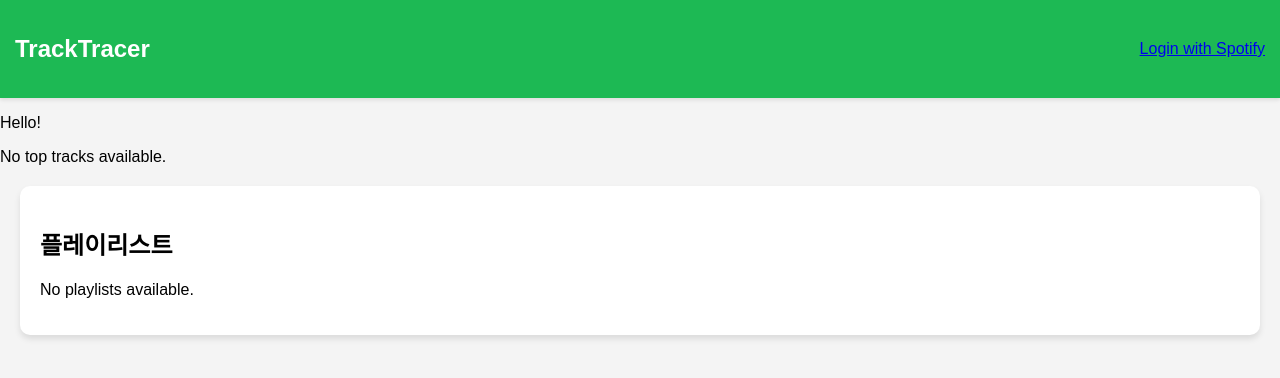
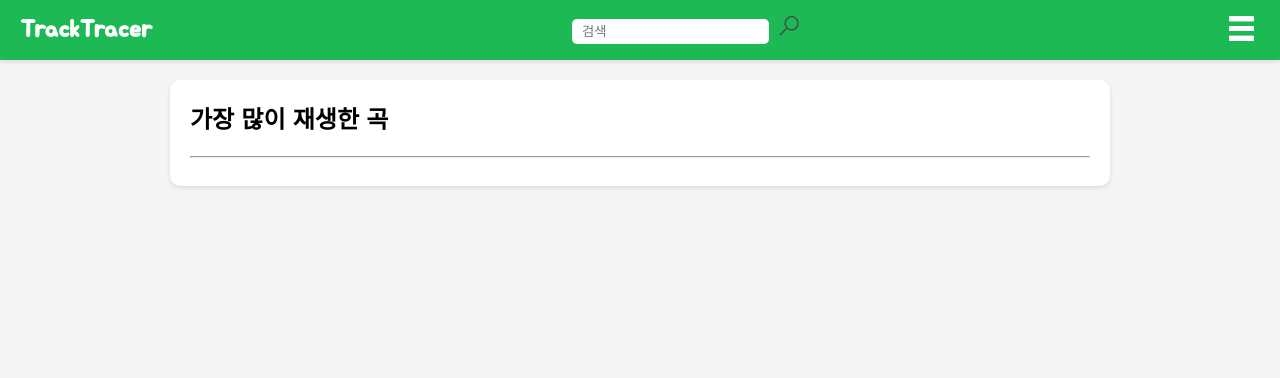
Before and after one commit to busker362/TrackTracer, a Flask app: page / in a window 1280 px wide. Shown: the top 378 px of the page. Run offline with Flask 3, Linux system fonts and the light colour scheme; parts of the project's set-up code (start-up, migrations or seed data) failed here and were passed over.

Commit message:
우측 메뉴창 구현

```diff
--- a/frontend/static/script.js
+++ b/frontend/static/script.js
@@ -1,18 +1,42 @@
+document.getElementById("open-menu-button").addEventListener("click", () => {
+    document.getElementById("side-menu").classList.add("active");
+});
+
+document.getElementById("close-menu").addEventListener("click", () => {
+    document.getElementById("side-menu").classList.remove("active");
+});
+
 function togglePlaylist(playlistId) {
     const playlistDiv = document.getElementById(`playlist-${playlistId}`);
-    if (playlistDiv.style.display === "none") {
+    if (playlistDiv.style.display === "none" || !playlistDiv.style.display) {
         playlistDiv.style.display = "block"; // 펼치기
     } else {
         playlistDiv.style.display = "none"; // 숨기기
     }
 }
-// API동작 테스트
-// async function testAPI(api) {
-//     const response = await fetch(`/test/${api}`);
-//     const result = await response.json();
-//     if (result.success) {
-//         alert(`${api} Test Success: ${api === 'youtube' ? 'Video Title: ' + result.video_title : 'Artist Info: ' + result.artist_info}`);
-//     } else {
-//         alert(`${api} Test Failed: ${result.error}`);
-//     }
-// }
+
+document.addEventListener("DOMContentLoaded", () => {
+    const sideMenu = document.getElementById("side-menu");
+    const openMenuButton = document.getElementById("open-menu-button");
+    const closeMenuButton = document.getElementById("close-menu");
+
+    // 메뉴 열기
+    openMenuButton.addEventListener("click", () => {
+        sideMenu.classList.add("active");
+    });
+
+    // 메뉴 닫기 (닫기 버튼 클릭 시)
+    closeMenuButton.addEventListener("click", () => {
+        sideMenu.classList.remove("active");
+    });
+
+    // 메뉴 외부 클릭 시 닫기
+    document.addEventListener("click", (event) => {
+        const isClickInsideMenu = sideMenu.contains(event.target);
+        const isClickOnOpenButton = openMenuButton.contains(event.target);
+
+        if (!isClickInsideMenu && !isClickOnOpenButton) {
+            sideMenu.classList.remove("active");
+        }
+    });
+});
--- a/frontend/static/style.css
+++ b/frontend/static/style.css
@@ -1,143 +1,170 @@
+/* 기본 스타일 */
 body {
-    font-family: Arial, sans-serif;
     margin: 0;
     padding: 0;
     background-color: #f4f4f4;
+    font-family: 'Jua', sans-serif;
 }
 
-header {
-    background-color: #1db954;
-    color: white;
-    padding: 15px;
+/* 헤더 스타일 */
+.header {
     display: flex;
     justify-content: space-between;
     align-items: center;
+    background-color: #1DB954;
+    padding: 10px 20px;
+    color: white;
     box-shadow: 0 2px 4px rgba(0, 0, 0, 0.1);
-}
-
-header img {
-    border-radius: 50%;
-    width: 40px;
     height: 40px;
 }
 
-.container {
+.logo h1 {
+    margin: 0;
+    font-size: 1.5rem;
+}
+
+.search-bar {
     display: flex;
-    justify-content: space-between;
-    gap: 20px;
+    align-items: center;
+}
+
+.search-bar input {
+    border: none;
+    padding: 5px 10px;
+    border-radius: 5px;
+    outline: none;
+}
+
+.search-bar button {
+    border: none;
+    background: none;
+    padding: 0 5px;
+    cursor: pointer;
+}
+
+.search-bar img {
+    width: 20px;
+    height: 20px;
+}
+
+.menu button {
+    background: none;
+    border: none;
+    cursor: pointer;
+}
+
+.menu img {
+    width: 25px;
+    height: 25px;
+}
+
+/* 메인 스타일 */
+main {
+    padding: 20px;
+    background: #fff;
+    margin: 20px auto;
+    max-width: 900px;
+    box-shadow: 0 2px 4px rgba(0, 0, 0, 0.1);
+    border-radius: 10px;
+}
+
+main h2 {
+    margin-top: 0;
+    font-size: 1.5rem;
+}
+
+/* 오른쪽 메뉴 초기 스타일 */
+.side-menu {
+    position: fixed;
+    top: 0;
+    right: -350px; /* 화면 밖 */
+    width: 300px;
+    height: 100%;
+    background-color: #fff;
+    box-shadow: -2px 0 5px rgba(0, 0, 0, 0.1);
+    transition: right 0.3s ease;
+    z-index: 1000;
     padding: 20px;
 }
 
-.left, .right {
-    flex: 1;
-    background: white;
-    padding: 20px;
+.side-menu.active {
+    right: 0; /* 화면에 보이도록 이동 */
+}
+
+#close-menu {
+    font-size: 1.5em;
+    border: none;
+    background: none;
+    cursor: pointer;
+    position: absolute;
+    top: 10px;
+    right: 10px;
+}
+
+.side-menu h3 {
+    font-size: 1.5rem;
+    color: #000;
+    margin-bottom: 15px;
+}
+
+.side-menu ul {
+    list-style: none;
+    padding: 0;
+}
+
+.side-menu ul li button {
+    background-color: #1DB954;
+    color: white;
+    border: none;
+    padding: 10px;
+    margin: 5px 0;
+    cursor: pointer;
+    border-radius: 5px;
+    text-align: left;
+    width: 100%;
+}
+
+.side-menu ul li button:hover {
+    background-color: #218838;
+}
+
+/* 플레이리스트 스타일 */
+#playlist-list {
+    list-style: none;
+    padding: 0;
+    margin: 0;
+    display: flex;
+    flex-wrap: wrap;
+    justify-content: center;
+    gap: 20px;
+}
+
+#playlist-list li {
+    display: flex;
+    flex-direction: column;
+    align-items: center;
+    margin: 10px;
+}
+
+iframe {
+    width: 300px;
+    height: 380px;
+    border: none;
     border-radius: 10px;
     box-shadow: 0 4px 6px rgba(0, 0, 0, 0.1);
 }
 
-.left ul, .right ul {
-    list-style: none;
-    padding: 0;
-}
-
-.left li {
-    margin-bottom: 20px;
-    padding: 10px;
-    border-bottom: 1px solid #ccc;
-}
-
-.left h3 {
-    margin: 0 0 5px;
-    font-size: 1.2em;
-}
-
-.left p {
-    margin: 5px 0;
-    color: #666;
-}
-.right {
-    margin: 20px;
-    padding: 20px;
-    background-color: #fff;
-    border-radius: 10px;
-    box-shadow: 0 4px 6px rgba(0, 0, 0, 0.1);
-}
-
-#playlist-list {
-    list-style: none;
-    padding: 0;
-}
-
-#playlist-list li {
-    margin-bottom: 10px;
-}
-
-.playlist-button {
-    display: block;
-    width: 100%;
-    padding: 10px;
-    font-size: 1em;
-    background-color: #1db954;
+.namebackground {
+    background-color: #1DB954;
+    display: flex;
+    align-items: center;
+    justify-content: center;
+    border-radius: 50px;
+    padding: 10px 20px;
     color: white;
-    border: none;
-    border-radius: 5px;
-    text-align: left;
     cursor: pointer;
 }
 
-.playlist-button:hover {
-    background-color: #17a34a;
-}
-
-.playlist-embed {
-    margin-top: 10px;
-    border-radius: 10px;
-    overflow: hidden;
-}
-
-.track-list {
-    list-style: none;
-    padding: 0;
-    display: flex;
-    flex-direction: column;
-    gap: 20px;
-}
-
-.track-item {
-    display: flex;
-    align-items: flex-start;
-    gap: 20px;
-    background-color: #fff;
-    padding: 15px;
-    border-radius: 10px;
-    box-shadow: 0 4px 6px rgba(0, 0, 0, 0.1);
-}
-
-.album-art img {
-    width: 150px;
-    height: 150px;
-    border-radius: 10px;
-    object-fit: cover;
-    box-shadow: 0 4px 6px rgba(0, 0, 0, 0.1);
-}
-
-.track-info {
-    flex: 1;
-}
-
-.track-info h3 {
-    margin: 0 0 10px;
-    font-size: 1.5em;
-    color: #333;
-}
-
-.track-info p {
-    margin: 5px 0;
-    color: #666;
-}
-
-audio {
-    margin-top: 10px;
-    width: 100%;
-}
+/* .namebackground:hover {
+    background-color: #218838;
+} */
--- a/frontend/templates/home.html
+++ b/frontend/templates/home.html
@@ -3,99 +3,88 @@
 <head>
     <meta charset="UTF-8">
     <meta name="viewport" content="width=device-width, initial-scale=1.0">
-    <title>Home</title>
-
-    <link rel="stylesheet" type="text/css" href="{{ url_for('static', filename = 'style.css') }}">
-    <script src="{{ url_for('static', filename='script.js') }}"></script>
-
-    <!--link태그를 이용해서 외부 css와 연결 하기 위해 사용
-        rel='styleheet' html 문서가 연결된 파일이 css임을 나타낸다.
-        type = 파일의 형식을 작성함 (css파일이다.
-        원하는 css파일의 경로를 알려주는 코드이다. url로 변환하는데에 url_for을 사용한다.
-    -->
+    <title>TrackTracer</title>
+    <link rel="stylesheet" type="text/css" href="{{ url_for('static', filename='style.css') }}">
+    <link href="https://fonts.googleapis.com/css2?family=Jua&display=swap" rel="stylesheet">
 
 </head>
 <body>
-    <header>
-        <h2>TrackTracer</h2>
-        {% if user %}
-        <!-- if문을 이용해서 상황에 따라 원하는 화면을 표시한다. -->
-        <div>
-            <span>Welcome, {{ user['display_name'] }}</span>
-        </div>
-        {% else %}
-            <a href="/login">Login with Spotify</a>
-        {% endif %}
-    </header>
-    <div>
-        <p>{{ message }}</p>
+    <header class="header">
+
+        <div class="logo">
+            <h1>TrackTracer</h1>
         </div>
 
-    {% if tracks %}
-    <h2>가장 많이 재생한 곡</h2>
-<ul class="track-list">
-    {% for track in tracks %}
-    <li class="track-item">
-        <div class="album-art">
-            {% if track.album_image %}
-            <img src="{{ track.album_image }}" alt="{{ track.album }}" />
-            {% else %}
-            <img src="https://via.placeholder.com/150" alt="No Album Art" />
-            {% endif %}
+        <div class="search-bar">
+
+            <form id="search-form" onsubmit="performSearch(event)">
+
+                <input type="text" id="search-query" placeholder="검색">
+
+                <button type="submit">
+                    <img src="{{ url_for('static', filename='image/search-icon.png') }}" alt="Search">
+                </button>
+
+            </form>
+
         </div>
-        <div class="track-info">
-            <h3>{{ track.rank }}{{ "st" if track.rank == 1 else "nd" if track.rank == 2 else "rd" if track.rank == 3 else "th" }}: {{ track.name }}</h3>
-            <p><strong>Artists:</strong> {{ track.artists }}</p>
-            <p><strong>Album:</strong> {{ track.album }}</p>
-            {% if track.preview_url %}
-            <audio controls>
-                <source src="{{ track.preview_url }}" type="audio/mpeg">
-                Your browser does not support the audio element.
-            </audio>
-            {% endif %}
+        <div class="menu">
+            <button id="open-menu-button">
+                <img src="{{ url_for('static', filename='image/menu-icon.png') }}" alt="Menu">
+            </button>
         </div>
-    </li>
-    {% endfor %}
-</ul>
-{% else %}
-<p>No top tracks available.</p>
-{% endif %}
 
+           <!-- 오른쪽 메뉴 창 -->
+           <div id="side-menu" class="side-menu">
 
+            {% if user %}
+            <button id="close-menu"></button>
 
- <!-- 플레이리스트 목록 -->
+            <div class="namebackground">
+                <h3>{{ user['display_name'] }}</h3>
+            </div>
+
+            <h3>My Play List</h3>
+            <hr>
             <div class="right">
-    <h2>플레이리스트</h2>
-    {% if playlists %}
-    <ul id="playlist-list">
+                <ul>
                     {% for playlist in playlists %}
                     <li>
+
                         <button class="playlist-button" onclick="togglePlaylist('{{ playlist.id }}')">
                             {{ playlist.name }} ({{ playlist.tracks }} Tracks)
                         </button>
+
                         <div id="playlist-{{ playlist.id }}" class="playlist-embed" style="display: none;">
                             <iframe
                                 title="Spotify Playlist Embed"
                                 src="https://open.spotify.com/embed/playlist/{{ playlist.id }}"
-                    width="300"
-                    height="380"
-                    frameborder="0"
                                 allowtransparency="true"
                                 allow="encrypted-media">
                             </iframe>
                         </div>
+
                     </li>
                     {% endfor %}
                 </ul>
+            </div>
+
             {% else %}
-    <p>No playlists available.</p>
+                <button onclick="location.href='/login'">Login with Spotify</button>
             {% endif %}
+
         </div>
-<!--  #API 동작 테스트
-<div>
-    <button onclick="testAPI('youtube')">youtube api test button</button>
 
-    <button onclick="testAPI('lastfm')">lastfm api test button</button>
-</div> -->
+    </header>
+
+
+    <main>
+        <h2>가장 많이 재생한 곡</h2>
+        <hr>
+    </main>
+
+    <script src="{{ url_for('static', filename='../static/script.js') }}"></script>
+
+
 </body>
 </html>
```
Also changed, not shown: frontend/static/xstyle.css (added, +143 -0 lines), frontend/templates/x_home.html (added, +95 -0 lines). Lines whose indentation alone changed are shown as unchanged.
